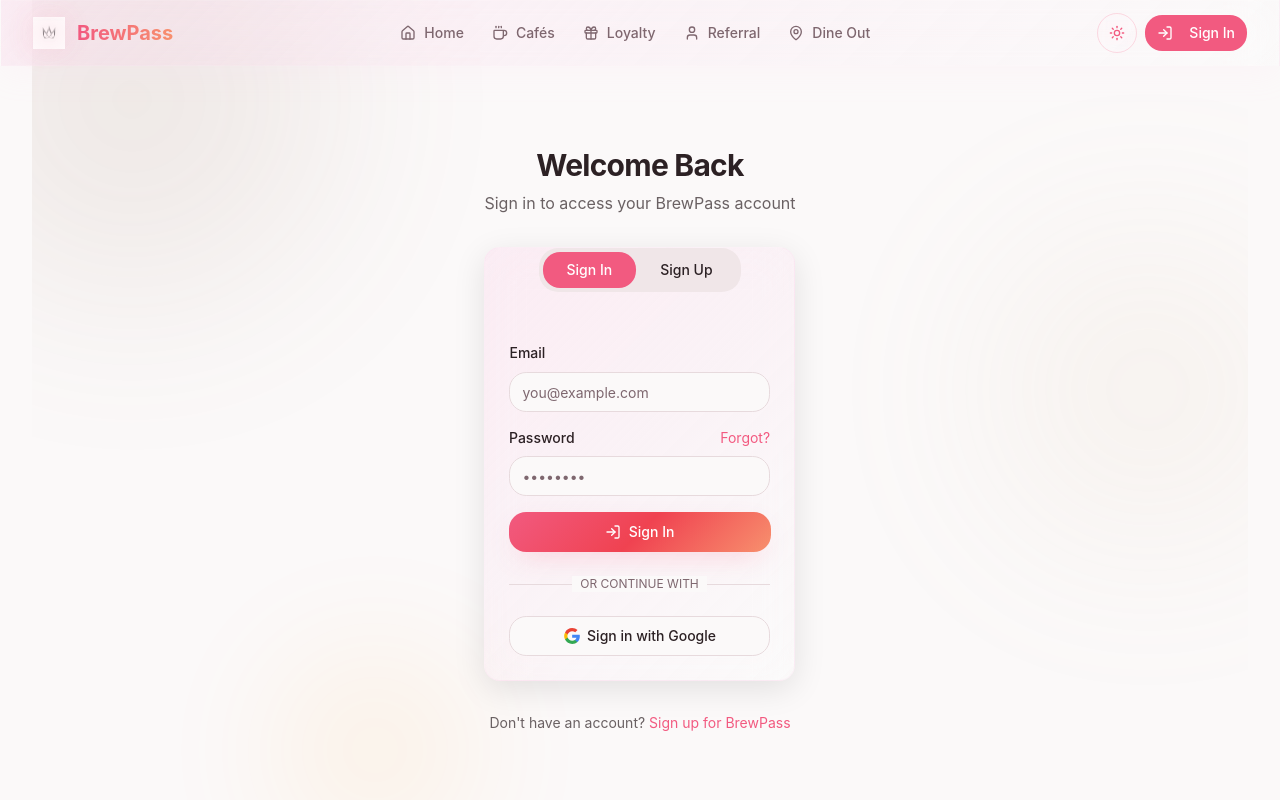
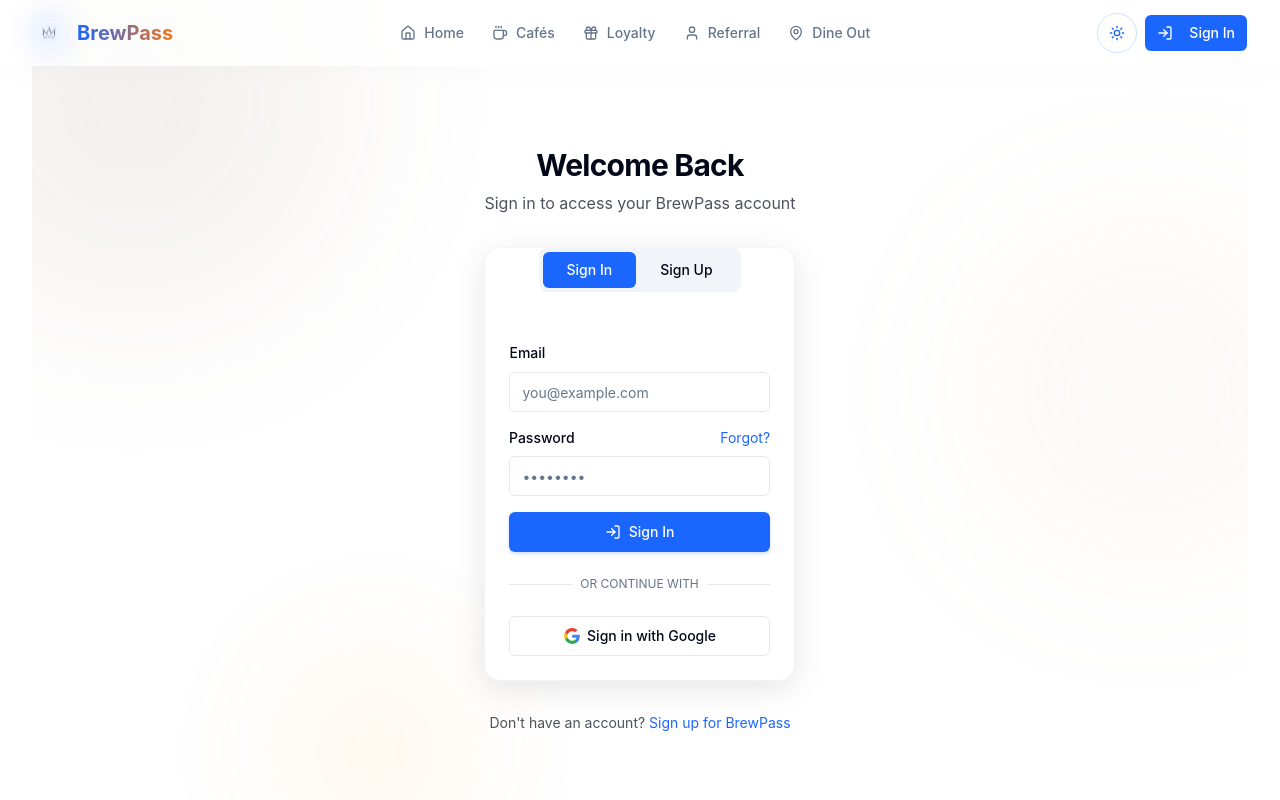
Before and after one commit to sahilkohli592/brewpass-explorer, a React (Vite) app: page /login in a window 1280 px wide. Built offline with nearby package versions, Linux system fonts and the light colour scheme.

Commit message:
Refactor homepage for user-friendliness

```diff
--- a/src/components/home/PopularSection.tsx
+++ b/src/components/home/PopularSection.tsx
@@ -96,7 +96,7 @@ const PopularSection = () => {
       <div className="max-w-6xl mx-auto">
         <Tabs defaultValue="popular" className="w-full">
           <div className="flex items-center justify-between mb-6">
-            <TabsList className="glass">
+            <TabsList className="bg-secondary/50 border border-border/30">
               <TabsTrigger value="popular">Popular</TabsTrigger>
               <TabsTrigger value="nearby">Nearby</TabsTrigger>
               <TabsTrigger value="offers">Best Offers</TabsTrigger>
--- a/src/index.css
+++ b/src/index.css
@@ -6,104 +6,103 @@
 @import url('https://fonts.googleapis.com/css2?family=Inter:wght@300;400;500;600;700&display=swap');
 
 @layer base {
-  :root {
-    --background: 350 25% 98%;
-    --foreground: 340 15% 15%;
+:root {
+  /* Clean, modern color palette for white background */
+  --background: 0 0% 100%;
+  --foreground: 222 84% 5%;
 
-    --card: 350 35% 96%;
-    --card-foreground: 340 15% 15%;
+  --card: 0 0% 100%;
+  --card-foreground: 222 84% 5%;
 
-    --popover: 350 35% 96%;
-    --popover-foreground: 340 15% 15%;
+  --popover: 0 0% 100%;
+  --popover-foreground: 222 84% 5%;
 
-    --primary: 345 85% 65%;  /* coral pink */
-    --primary-foreground: 0 0% 100%;
-    --primary-glow: 345 85% 75%;
-    --primary-variant: 355 85% 60%;
+  --primary: 220 100% 55%;
+  --primary-foreground: 0 0% 100%;
 
-    --secondary: 345 45% 88%; /* light pink */
-    --secondary-foreground: 340 15% 20%;
+  --secondary: 210 40% 96%;
+  --secondary-foreground: 222 84% 5%;
 
-    --muted: 345 25% 92%;
-    --muted-foreground: 340 10% 45%;
+  --muted: 210 40% 96%;
+  --muted-foreground: 215 16% 47%;
 
-    --accent: 15 90% 70%; /* warm coral */
-    --accent-foreground: 0 0% 100%;
-    --accent-glow: 15 90% 80%;
+  --accent: 25 95% 53%;
+  --accent-foreground: 0 0% 100%;
 
-    --destructive: 0 84.2% 60.2%;
-    --destructive-foreground: 0 0% 98%;
+  --destructive: 0 84% 60%;
+  --destructive-foreground: 0 0% 100%;
 
-    --border: 345 20% 88%;
-    --input: 345 20% 88%;
-    --ring: 345 85% 65%;
+  --border: 220 13% 91%;
+  --input: 220 13% 91%;
+  --ring: 220 100% 55%;
 
-    --success: 142 76% 36%;
-    --success-foreground: 355 100% 97%;
-    --warning: 38 92% 50%;
-    --warning-foreground: 48 96% 89%;
+  --radius: 0.5rem;
 
-    /* Enhanced gradients */
-    --gradient-primary: linear-gradient(135deg, hsl(var(--primary)) 0%, hsl(var(--primary-variant)) 50%, hsl(var(--accent)) 100%);
-    --gradient-secondary: linear-gradient(135deg, hsl(var(--secondary)) 0%, hsl(var(--muted)) 100%);
-    --gradient-accent: linear-gradient(135deg, hsl(var(--accent)) 0%, hsl(var(--accent-glow)) 100%);
-    --gradient-glow: linear-gradient(135deg, hsl(var(--primary-glow) / 0.3) 0%, hsl(var(--accent-glow) / 0.2) 100%);
+  /* Simple, clean gradients */
+  --gradient-primary: linear-gradient(135deg, hsl(220 100% 55%), hsl(220 100% 65%));
+  --gradient-secondary: linear-gradient(135deg, hsl(210 40% 96%), hsl(220 13% 91%));
+  --gradient-accent: linear-gradient(135deg, hsl(25 95% 53%), hsl(25 95% 63%));
+  --gradient-card: linear-gradient(145deg, hsl(0 0% 100%), hsl(220 13% 98%));
 
-    /* Shadows */
-    --shadow-elegant: 0 10px 30px -10px hsl(var(--primary) / 0.3);
-    --shadow-glow: 0 0 40px hsl(var(--primary-glow) / 0.4);
-    --shadow-soft: 0 4px 20px -4px hsl(var(--foreground) / 0.1);
+  /* Subtle shadows */
+  --shadow-elegant: 0 4px 12px -2px hsl(220 100% 55% / 0.1);
+  --shadow-soft: 0 2px 8px -1px hsl(220 13% 91% / 0.5);
+  --shadow-glow: 0 0 20px hsl(220 100% 55% / 0.15);
+  --shadow-glass: 0 4px 16px 0 hsl(220 13% 91% / 0.2);
 
-    --radius: 1.2rem;
-  }
+  /* Clean glass effects */
+  --glass-bg: hsl(0 0% 100% / 0.8);
+  --glass-border: hsl(220 13% 91% / 0.5);
+  --glass-backdrop: blur(10px);
+
+  /* Smooth transitions */
+  --transition-smooth: all 0.2s ease-out;
+}
 
   .dark {
-    --background: 340 20% 8%;
-    --foreground: 345 25% 95%;
+    --background: 222 84% 5%;
+    --foreground: 210 40% 98%;
 
-    --card: 340 25% 12%;
-    --card-foreground: 345 25% 95%;
+    --card: 222 84% 5%;
+    --card-foreground: 210 40% 98%;
 
-    --popover: 340 25% 12%;
-    --popover-foreground: 345 25% 95%;
+    --popover: 222 84% 5%;
+    --popover-foreground: 210 40% 98%;
 
-    --primary: 345 85% 65%;
-    --primary-foreground: 0 0% 100%;
-    --primary-glow: 345 85% 75%;
-    --primary-variant: 355 85% 60%;
+    --primary: 220 100% 65%;
+    --primary-foreground: 222 84% 5%;
 
-    --secondary: 340 15% 18%;
-    --secondary-foreground: 345 25% 95%;
+    --secondary: 217 33% 18%;
+    --secondary-foreground: 210 40% 98%;
 
-    --muted: 340 15% 18%;
-    --muted-foreground: 345 10% 65%;
+    --muted: 217 33% 18%;
+    --muted-foreground: 215 20% 65%;
 
-    --accent: 15 90% 70%;
-    --accent-foreground: 0 0% 100%;
-    --accent-glow: 15 90% 80%;
+    --accent: 25 95% 63%;
+    --accent-foreground: 222 84% 5%;
 
-    --destructive: 0 62.8% 30.6%;
-    --destructive-foreground: 0 0% 98%;
+    --destructive: 0 63% 31%;
+    --destructive-foreground: 210 40% 98%;
 
-    --border: 340 15% 18%;
-    --input: 340 15% 18%;
-    --ring: 345 85% 65%;
+    --border: 217 33% 18%;
+    --input: 217 33% 18%;
+    --ring: 220 100% 65%;
 
-    --success: 142 76% 36%;
-    --success-foreground: 355 100% 97%;
-    --warning: 38 92% 50%;
-    --warning-foreground: 48 96% 89%;
+    /* Clean dark mode gradients */
+    --gradient-primary: linear-gradient(135deg, hsl(220 100% 65%), hsl(220 100% 75%));
+    --gradient-secondary: linear-gradient(135deg, hsl(217 33% 18%), hsl(222 84% 5%));
+    --gradient-accent: linear-gradient(135deg, hsl(25 95% 63%), hsl(25 95% 73%));
+    --gradient-card: linear-gradient(145deg, hsl(222 84% 5%), hsl(217 33% 15%));
 
-    /* Enhanced gradients for dark mode */
-    --gradient-primary: linear-gradient(135deg, hsl(var(--primary)) 0%, hsl(var(--primary-variant)) 50%, hsl(var(--accent)) 100%);
-    --gradient-secondary: linear-gradient(135deg, hsl(var(--secondary)) 0%, hsl(var(--muted)) 100%);
-    --gradient-accent: linear-gradient(135deg, hsl(var(--accent)) 0%, hsl(var(--accent-glow)) 100%);
-    --gradient-glow: linear-gradient(135deg, hsl(var(--primary-glow) / 0.2) 0%, hsl(var(--accent-glow) / 0.1) 100%);
+    /* Subtle dark shadows */
+    --shadow-elegant: 0 4px 12px -2px hsl(222 84% 5% / 0.5);
+    --shadow-soft: 0 2px 8px -1px hsl(222 84% 5% / 0.3);
+    --shadow-glow: 0 0 20px hsl(220 100% 65% / 0.2);
+    --shadow-glass: 0 4px 16px 0 hsl(222 84% 5% / 0.4);
 
-    /* Dark mode shadows */
-    --shadow-elegant: 0 10px 30px -10px hsl(var(--primary) / 0.5);
-    --shadow-glow: 0 0 40px hsl(var(--primary-glow) / 0.6);
-    --shadow-soft: 0 4px 20px -4px hsl(0 0% 0% / 0.3);
+    /* Clean dark glass */
+    --glass-bg: hsl(222 84% 5% / 0.6);
+    --glass-border: hsl(217 33% 18% / 0.4);
   }
 }
 
@@ -166,101 +165,82 @@
     transition: opacity 300ms, transform 300ms;
   }
 
-  /* Enhanced Glass effect with pink tint */
+  /* Clean glass morphism effects */
   .glass {
-    background: linear-gradient(135deg,
-      rgba(251, 207, 232, 0.3) 0%,
-      rgba(251, 207, 232, 0.15) 50%,
-      rgba(255, 255, 255, 0.2) 100%);
-    backdrop-filter: blur(20px);
-    -webkit-backdrop-filter: blur(20px);
-    border: 1px solid rgba(251, 207, 232, 0.2);
-    box-shadow: 0 8px 32px rgba(251, 207, 232, 0.1);
+    background: var(--glass-bg);
+    backdrop-filter: var(--glass-backdrop);
+    border: 1px solid var(--glass-border);
+    box-shadow: var(--shadow-glass);
   }
 
-  .dark .glass {
-    background: linear-gradient(135deg,
-      rgba(251, 207, 232, 0.1) 0%,
-      rgba(0, 0, 0, 0.3) 50%,
-      rgba(251, 207, 232, 0.05) 100%);
-    border: 1px solid rgba(251, 207, 232, 0.1);
-    box-shadow: 0 8px 32px rgba(0, 0, 0, 0.3);
+  /* Simple card styling */
+  .menu-card {
+    @apply bg-card border border-border/20 rounded-lg;
+    box-shadow: 0 1px 3px 0 hsl(220 13% 91% / 0.1);
+    transition: var(--transition-smooth);
+  }
+
+  .menu-card:hover {
+    transform: translateY(-1px);
+    box-shadow: 0 4px 12px -2px hsl(220 13% 91% / 0.15);
+  }
+
+  /* Clean gradient backgrounds */
+  .gradient-primary {
+    background: var(--gradient-primary);
+  }
+
+  .gradient-secondary {
+    background: var(--gradient-secondary);
+  }
+
+  .gradient-accent {
+    background: var(--gradient-accent);
+  }
+
+  .gradient-card {
+    background: var(--gradient-card);
+  }
+
+  /* Subtle hover effects */
+  .card-hover {
+    transition: var(--transition-smooth);
+  }
+
+  .card-hover:hover {
+    transform: translateY(-2px);
+    box-shadow: var(--shadow-soft);
   }
 }
 
 @layer components {
   .btn-primary {
-    @apply px-6 py-3 font-medium rounded-full
-    transition-all duration-300 ease-out
-    hover:translate-y-[-2px] hover:shadow-lg
-    active:translate-y-[0px] active:shadow-none
-    relative overflow-hidden;
-    background: var(--gradient-primary);
+    @apply px-6 py-3 font-medium rounded-lg
+    transition-all duration-200 ease-out
+    hover:translate-y-[-1px] hover:shadow-md
+    active:translate-y-[0px] active:shadow-none;
+    background: hsl(var(--primary));
     color: hsl(var(--primary-foreground));
-    box-shadow: var(--shadow-elegant);
-  }
-
-  .btn-primary::before {
-    content: '';
-    @apply absolute inset-0 opacity-0 transition-opacity duration-300;
-    background: var(--gradient-glow);
-  }
-
-  .btn-primary:hover::before {
-    @apply opacity-100;
+    box-shadow: 0 2px 4px hsl(var(--primary) / 0.2);
   }
 
   .btn-secondary {
-    @apply px-6 py-3 font-medium rounded-full
-    transition-all duration-300 ease-out border
-    hover:translate-y-[-2px] hover:shadow-lg
-    active:translate-y-[0px] active:shadow-none
-    relative overflow-hidden;
-    background: var(--gradient-secondary);
+    @apply px-6 py-3 font-medium rounded-lg
+    transition-all duration-200 ease-out border
+    hover:translate-y-[-1px] hover:shadow-md
+    active:translate-y-[0px] active:shadow-none;
+    background: hsl(var(--secondary));
     color: hsl(var(--secondary-foreground));
     border-color: hsl(var(--border));
-    backdrop-filter: blur(15px);
-    box-shadow: var(--shadow-soft);
-  }
-
-  .btn-ghost {
-    @apply px-6 py-3 font-medium rounded-full
-    transition-all duration-300 ease-out
-    hover:bg-primary/10 hover:text-primary
-    active:bg-primary/20;
-    color: hsl(var(--foreground));
-  }
-
-  .btn-gradient {
-    @apply px-8 py-4 font-semibold rounded-full
-    transition-all duration-300 ease-out
-    hover:translate-y-[-2px] hover:shadow-2xl
-    active:translate-y-[0px] relative overflow-hidden;
-    background: var(--gradient-primary);
-    color: hsl(var(--primary-foreground));
-    box-shadow: var(--shadow-elegant);
-  }
-
-  .btn-gradient::after {
-    content: '';
-    @apply absolute inset-0 opacity-0 transition-opacity duration-300;
-    background: linear-gradient(135deg,
-      hsl(var(--accent-glow) / 0.3) 0%,
-      hsl(var(--primary-glow) / 0.2) 100%);
-  }
-
-  .btn-gradient:hover::after {
-    @apply opacity-100;
   }
 
   .card-hover {
-    @apply transition-all duration-300 hover:translate-y-[-2px];
-    box-shadow: 0 4px 15px rgba(251, 207, 232, 0.1);
+    @apply transition-all duration-200 hover:translate-y-[-1px];
+    box-shadow: 0 2px 4px hsl(var(--border) / 0.15);
   }
 
   .card-hover:hover {
-    box-shadow: 0 8px 25px rgba(251, 207, 232, 0.2);
-    border-color: rgba(251, 207, 232, 0.3);
+    box-shadow: 0 4px 8px hsl(var(--border) / 0.2);
   }
 
   .input-field {
```
Also changed, not shown: src/components/home/CategoryGrid.tsx (+9 -9 lines), src/components/home/QuickActions.tsx (+4 -4 lines), src/pages/Index.tsx (+6 -13 lines).
